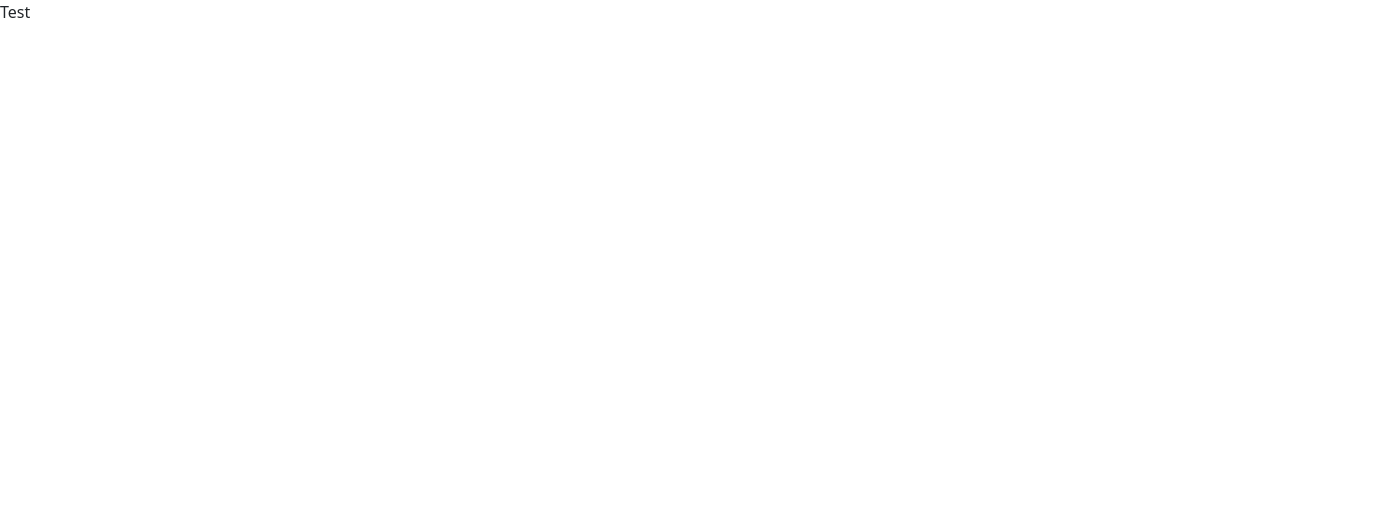
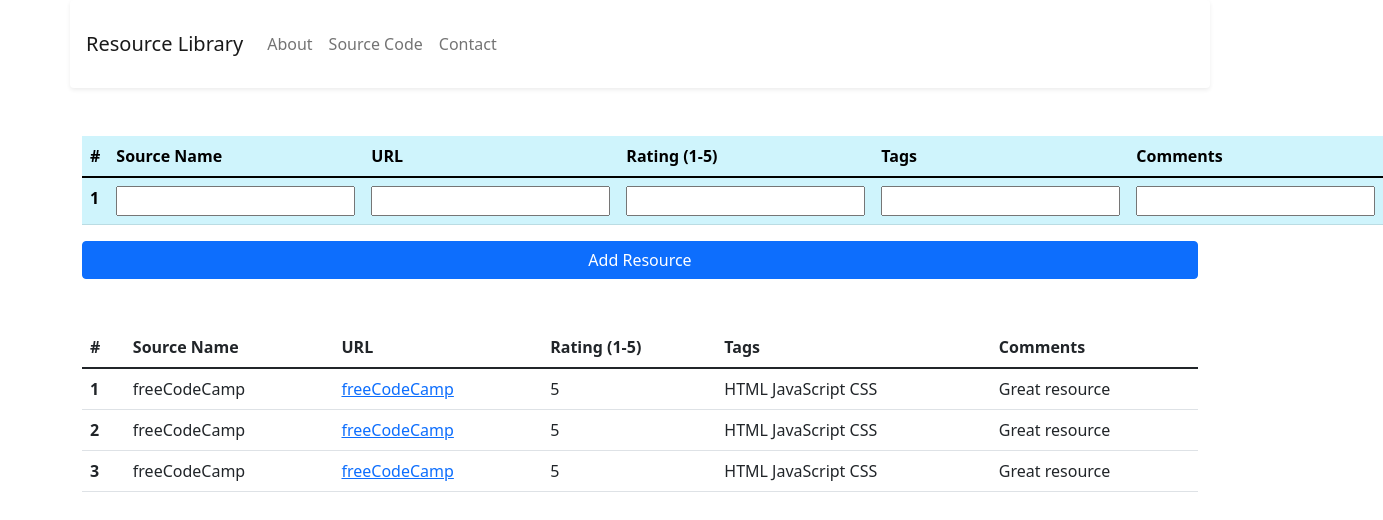
Before and after one commit to MGFNolan/synoptic-project-resource-website, a plain HTML site: page index.html in a window 1280 px wide. Shown: the whole page, 1383 px wide, since content can reach past the window. Drawn offline with nearby package versions, Linux system fonts and the light colour scheme.

Commit message:
Add header, resource adder, and resource list

```diff
--- a/index.html
+++ b/index.html
@@ -1,14 +1,123 @@
-<!DOCTYPE html>
+<!doctype html>
+<html lang="en">
+  <head>
+    <!-- Required meta tags -->
+    <meta charset="utf-8">
+    <meta name="viewport" content="width=device-width, initial-scale=1">
 
-<head>
-    <title>Resource Tracker</title>
-    <link href="https://cdn.jsdelivr.net/npm/bootstrap@5.1.3/dist/css/bootstrap.min.css" rel="stylesheet" integrity="sha384-1BmE4kWBq78iYhFldvKuhfTAU6auU8tT94WrHftjDbrCEXSU1oBoqyl2QvZ6jIW3" crossorigin="anonymous">
-</head>
+    <!-- Bootstrap CSS -->
+    <link href="https://cdn.jsdelivr.net/npm/bootstrap@5.1.3/dist/css/bootstrap.min.css"
+    rel="stylesheet"
+    integrity="sha384-1BmE4kWBq78iYhFldvKuhfTAU6auU8tT94WrHftjDbrCEXSU1oBoqyl2QvZ6jIW3"
+    crossorigin="anonymous">
+
+    <title>Resource Library</title>
+  </head>
 
 <body>
-    <p>Test</p>
+<div class="container shadow-sm p-3 mb-5 bg-body rounded">
+        <nav class="navbar navbar-expand-md navbar-light">
+            <a href="#" class="navbar-brand">Resource Library</a>
+            <button
+            class="navbar-toggler"
+            type="button"
+            data-bs-toggle="collapse"
+            data-bs-target="#toggleMobileMenu"
+            aria-controls="toggleMobileMenu"
+            aria-expanded="false"
+            aria-label="Toggle navigation"
+            >
+                <span class="navbar-toggler-icon"></span>
+            </button>
+            <div id="collapse navbar-collapse" id="toggleMobileMenu">
+                <ul class="navbar-nav ms-auto text-center">
+                    <li>
+                        <a class="nav-link" href="#">About</a>
+                    </li>
+                    <li>
+                        <a class="nav-link" href="https://github.com/MGFNolan/synoptic-project-resource-website" target="_blank">Source Code</a>
+                    </li>
+                    <li>
+                        <a class="nav-link" href="#">Contact</a>
+                    </li>
+                </ul>
+            </div>
+        </nav>
+</div>
+
+<div class="container pb-5">
+<table class="table table-info">
+    <thead>
+      <tr>
+        <th scope="col">#</th>
+        <th scope="col">Source Name</th>
+        <th scope="col">URL</th>
+        <th scope="col">Rating (1-5)</th>
+        <th scope="col">Tags</th>
+        <th scope="col">Comments</th>
+      </tr>
+    </thead>
+    <tbody>
+      <tr>
+        <th scope="row">1</th>
+        <td><input type="text"></td>
+        <td><input type="url"></td>
+        <td><input type="number"></td>
+        <td><input type="text"></td>
+        <td><input type="text"></td>
+      </tr>
+    </tbody>
+  </table>
+  <div class="d-grid gap-2">
+      <button type="button" class="btn btn-primary">Add Resource</button>
+    </div>
+
+</div>
+
+<div class="container">
+    <table class="table table-hover">
+        <thead>
+          <tr>
+            <th scope="col">#</th>
+            <th scope="col">Source Name</th>
+            <th scope="col">URL</th>
+            <th scope="col">Rating (1-5)</th>
+            <th scope="col">Tags</th>
+            <th scope="col">Comments</th>
+          </tr>
+        </thead>
+        <tbody>
+          <tr>
+            <th scope="row">1</th>
+            <td>freeCodeCamp</td>
+            <td><a href="freecodecamp.org">freeCodeCamp</a></td>
+            <td>5</td>
+            <td>HTML JavaScript CSS</td>
+            <td>Great resource</td>
+          </tr>
+          <tr>
+            <th scope="row">2</th>
+            <td>freeCodeCamp</td>
+            <td><a href="freecodecamp.org">freeCodeCamp</a></td>
+            <td>5</td>
+            <td>HTML JavaScript CSS</td>
+            <td>Great resource</td>
+          </tr>
+          <tr>
+            <th scope="row">3</th>
+            <td>freeCodeCamp</td>
+            <td><a href="freecodecamp.org">freeCodeCamp</a></td>
+            <td>5</td>
+            <td>HTML JavaScript CSS</td>
+            <td>Great resource</td>
+          </tr>
+        </tbody>
+      </table>
+</div>
 
 
-    <script src="https://cdn.jsdelivr.net/npm/bootstrap@5.1.3/dist/js/bootstrap.bundle.min.js" integrity="sha384-ka7Sk0Gln4gmtz2MlQnikT1wXgYsOg+OMhuP+IlRH9sENBO0LRn5q+8nbTov4+1p" crossorigin="anonymous">
+    <script src="https://cdn.jsdelivr.net/npm/bootstrap@5.1.3/dist/js/bootstrap.bundle.min.js"
+    integrity="sha384-ka7Sk0Gln4gmtz2MlQnikT1wXgYsOg+OMhuP+IlRH9sENBO0LRn5q+8nbTov4+1p"
+    crossorigin="anonymous">
     </script>
 </body>
```
